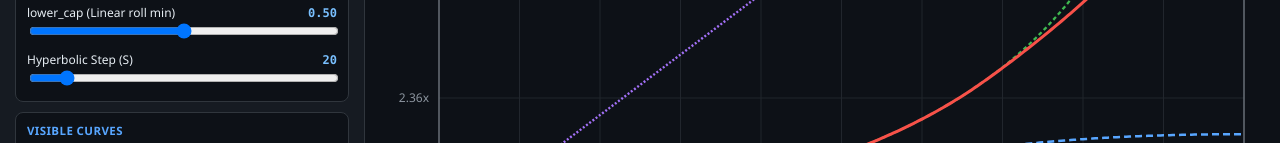
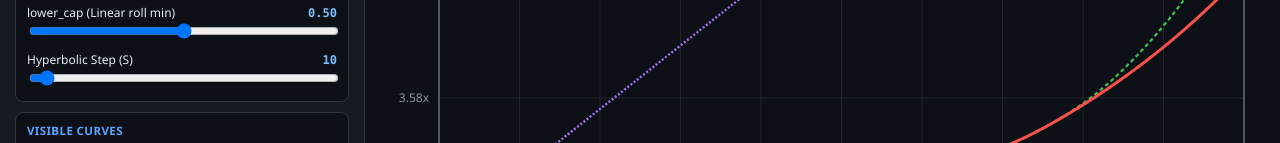
Before and after one commit to Iwakura-Reinn/WHTW3-Refined-Armour-Penetration, a plain HTML site: page docs/index.html in a window 1280 px wide. Both pictures are taken after a click on the button "Reset All". Shown: the part 506-649 px from the top of the page. Drawn offline with Linux system fonts and the light colour scheme.

Commit message:
chore: set default hyperbolic step S to 10 across C, MCT, HTML, and README

```diff
--- a/docs/index.html
+++ b/docs/index.html
@@ -242,8 +242,8 @@
         <input type="range" id="lowerCap" min="0.00" max="1.00" step="0.05" value="0.50" />
       </div>
       <div>
-        <label><span id="tStep">Hyperbolic Step (S)</span> <span class="val" id="vStep">20</span></label>
-        <input type="range" id="hypStep" min="5" max="150" step="5" value="20" />
+        <label><span id="tStep">Hyperbolic Step (S)</span> <span class="val" id="vStep">10</span></label>
+        <input type="range" id="hypStep" min="5" max="150" step="5" value="10" />
       </div>
     </div>
 
@@ -619,7 +619,7 @@ function resetAll() {
   el('sliceArmour').value = 100;
   el('gamma').value = 1.30;
   el('lowerCap').value = 0.50;
-  el('hypStep').value = 20;
+  el('hypStep').value = 10;
   el('cCombined').checked = true;
   el('cLinear').checked = true;
   el('cHyperbolic').checked = true;
```
Also changed, not shown: 4 other files.
